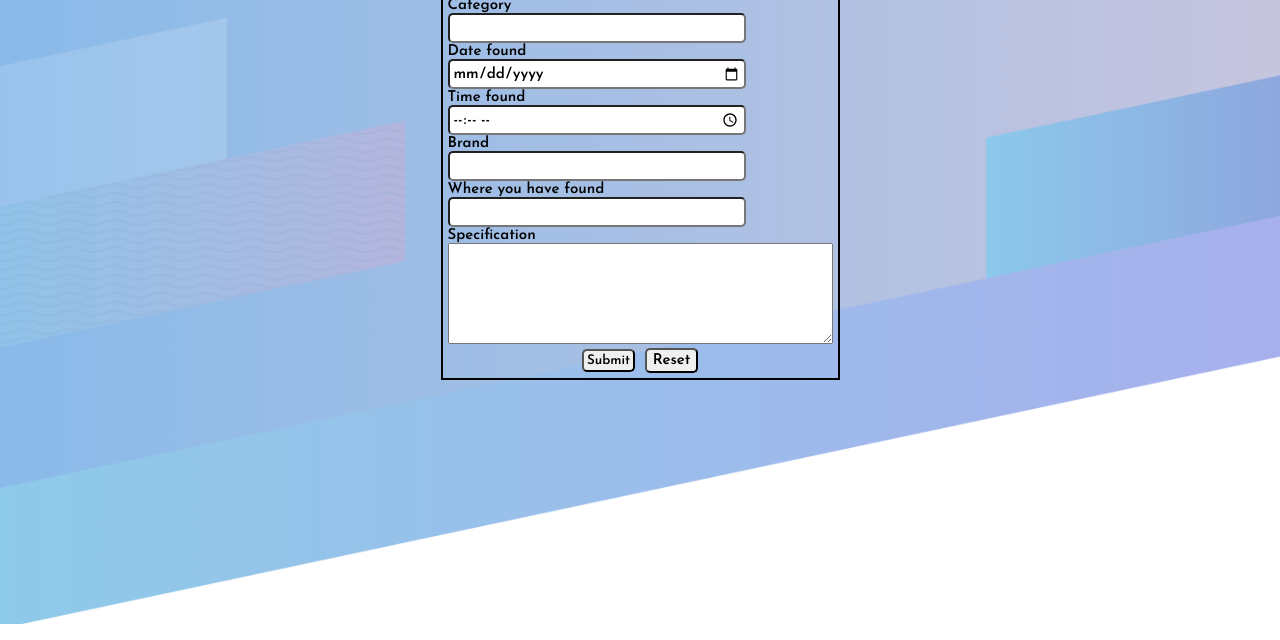
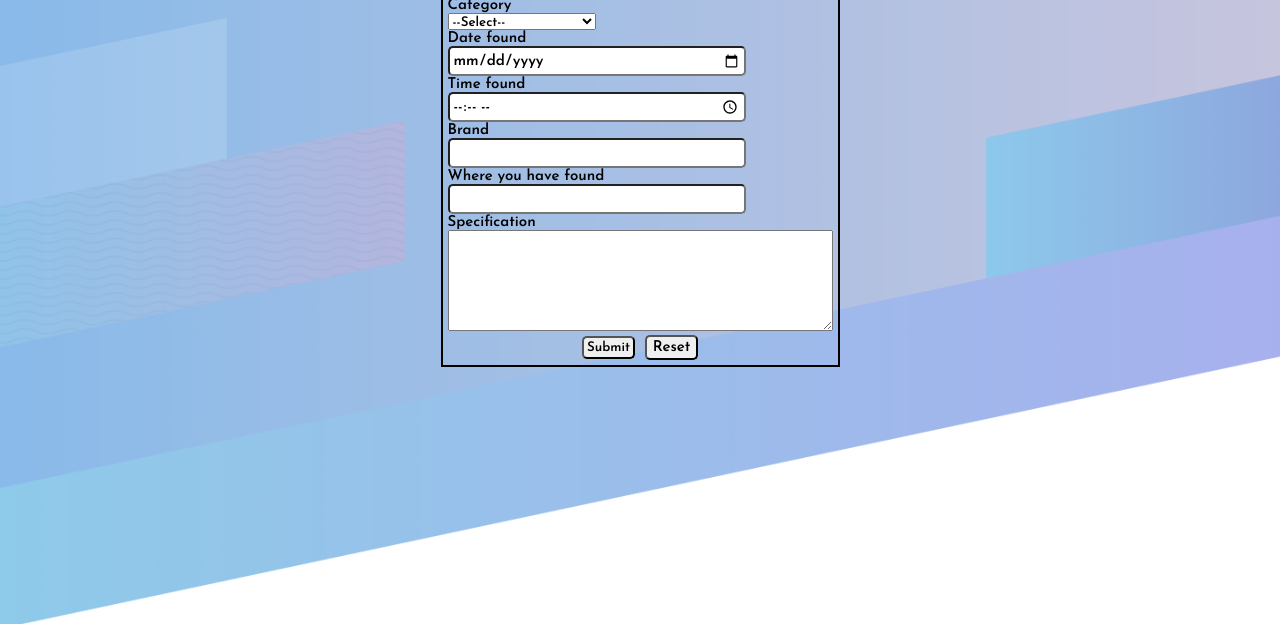
Before and after one commit to Tusharjain123/Lost_and_Found, a website: page found/found.html in a window 1280 px wide. Shown: the part 160-800 px from the top of the page. Drawn offline with Linux system fonts and the light colour scheme; files that its build step writes are made by us from their sources; files whose address does not match are found by name.

Commit message:
Add files via upload

```diff
--- a/found/found.html
+++ b/found/found.html
@@ -36,7 +36,13 @@
                 </div>
                 <label for="category">Category</label>
                 <div>
-                    <input type="text" name="category" id="category">
+                    <select name="category" id="category">
+                        <option value="select">--Select--</option>
+                        <option value="general_item">General Items</option>
+                        <option value="electronics">Electronics</option>
+                        <option value="personal">Personal Accessories</option>
+                        <option value="key">Keys</option>
+                      </select>
                 </div>
                 <label for="datefound">Date found</label>
                 <div>
```
Also changed, not shown: lost_item/lostitem.html (+7 -1 lines).
